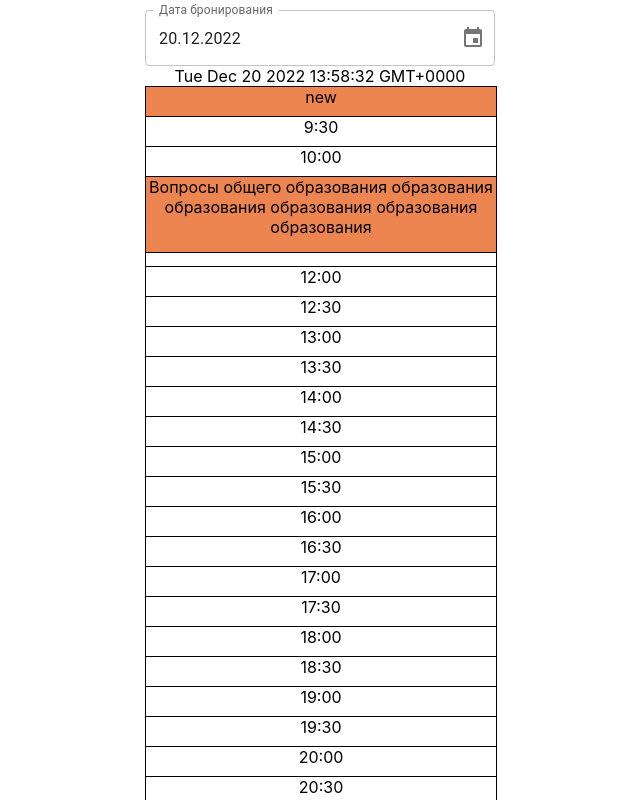
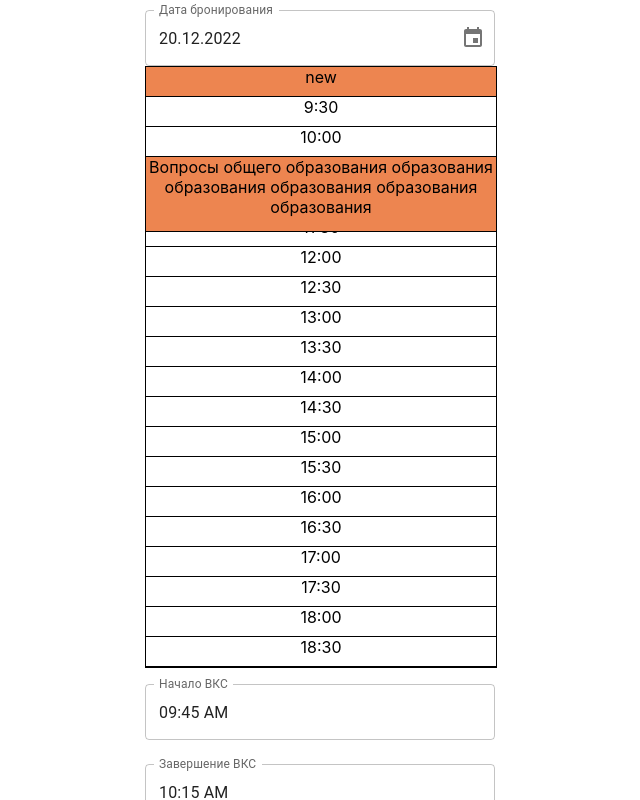
Before and after one commit to isakhalin/AppointApp, a React (Create React App) app: page / in a window 1280 px wide. Shown: the top 800 px of the page, without its empty margins (320-960 px from the left). Built offline with nearby package versions, Linux system fonts and the light colour scheme.

Commit message:
modify(CalendarDay): Доработан календарь

```diff
--- a/src/App.css
+++ b/src/App.css
@@ -53,6 +53,8 @@
   /*max-width: 400px;*/
   /*width: 500px;*/
   min-width: 350px;
-  height: 780px;
+  /*height: 780px;*/
+  /*height: 600px;*/
+  height: 600px;
   border: 1px solid rgb(0, 0, 0);
 }
--- a/src/App.js
+++ b/src/App.js
@@ -12,7 +12,7 @@ import {
 
 function App() {
   const [daySelected, setDaySelected] = useState(new Date().getTime());
-  console.log("DAYnow", daySelected)
+  console.log("Значение даты в Апп", daySelected)
 
   return (
     <div className="App">
--- a/src/components/calendar/index.js
+++ /dev/null
@@ -1 +0,0 @@
-export * from './celendar.jsx';
--- a/src/components/calendar/celendar.jsx
+++ b/src/components/calendarDay/calendarDay.jsx
@@ -6,37 +6,52 @@ import React, {useState} from "react";
 // Import custom comps
 import {VksConstructor} from "../vksConstructor";
 
-export const CalendarDay = ({daySelected}) => {
-  const [dayStartAt, setDayStartAt] = useState("");
-  const [dayEndAt, setDayEndAt] = useState("")
+export const CalendarDay = ({daySelected}) => { // В daySelected приходит дата в милисекундах
+  const [dayStartAt, setDayStartAt] = useState("09:00:00");
+  const [dayEndAt, setDayEndAt] = useState("21:00:00")
 
-  console.log("selectedDay", daySelected);
+  // console.log("Пришло в календарь", new Date(daySelected).toLocaleDateString().split("."));
+  //console.log("!!!", new Date("2023-01-01 00:00:00").getTime())
+
+  const calcDayStart = () => {
+    const date = new Date(daySelected).toLocaleDateString().split(".");
+    return new Date(`${date[2]}-${date[1]}-${date[0]} ${dayStartAt}`).getTime();
+  }
+
+  const calcDayEnd = () => {
+    const date = new Date(daySelected).toLocaleDateString().split(".");
+    return new Date(`${date[2]}-${date[1]}-${date[0]} ${dayEndAt}`).getTime();
+  }
+
+  // console.log("Data", new Date(daySelected).getDay() + 1)
+  // console.log("!!!!", calcDayStart());
+  // console.log("!!!!", calcDayEnd());
 
   const [vks, setVks] = useState([
     {
       id: "434264361",
       title: "new",
       description: "",
-      dayStartAt: new Date("2022-12-20 09:00:00").getTime(),
-      dayEndAt: new Date("2022-12-20 21:00:00").getTime(),
+      // dayStartAt: new Date("2022-12-20 09:00:00").getTime(),
+      // dayEndAt: new Date("2022-12-20 21:00:00").getTime(),
       start: new Date("2022-12-20 09:30:00").getTime(),
       end: new Date("2022-12-20 10:00:00").getTime(),
       styles: {
         top: 0,
-        height: "30px",
+        height: "5%",
       },
     },
     {
       id: "43467345361",
       title: "Вопросы общего образования образования образования образования образования образования",
       description: "",
-      dayStartAt: new Date("2022-12-20 09:00:00").getTime(),
-      dayEndAt: new Date("2022-12-20 21:00:00").getTime(),
+      // dayStartAt: new Date("2022-12-20 09:00:00").getTime(),
+      // dayEndAt: new Date("2022-12-20 21:00:00").getTime(),
       start: new Date("2022-12-20 10:30:00").getTime(), // 1671523200000
-      end: new Date("2022-12-20 11:00:00").getTime(), // 1671526800000
+      end: new Date("2022-12-20 11:45:00").getTime(), // 1671526800000
       styles: {
-        top: 90, // 30 минут это 30 пикселей. (start-dayStartAt)/60000
-        height: "76px", // (end-start)/60000
+        top: "15%", // 1 минута это 0,166666%. Рассчет для пикселей: 30 минут это 30px (start-dayStartAt)/60000
+        height: "12.5%", // Рассчет для процентов 0.166666667 * мин. Рассчет для пикселей: (end-start)/60000
       },
     },
   ])
@@ -110,27 +125,27 @@ export const CalendarDay = ({daySelected}) => {
     {
       title: "18:30",
     },
-    {
-      title: "19:00",
-    },
-    {
-      title: "19:30",
-    },
-    {
-      title: "20:00",
-    },
-    {
-      title: "20:30",
-    },
-    {
-      title: "21:00",
-    },
-    {
-      title: "21:30",
-    },
+    // {
+    //   title: "19:00",
+    // },
+    // {
+    //   title: "19:30",
+    // },
+    // {
+    //   title: "20:00",
+    // },
+    // {
+    //   title: "20:30",
+    // },
+    // {
+    //   title: "21:00",
+    // },
+    // {
+    //   title: "21:30",
+    // },
   ])
 
-  console.log("randomizer", Math.floor((Math.random() * 1000000000)))
+  // console.log("randomizer", Math.floor((Math.random() * 1000000000)))
 
   return (
     <div>
@@ -140,7 +155,7 @@ export const CalendarDay = ({daySelected}) => {
             key={el.title}
             style={{
               width: "100%",
-              height: "30px",
+              height: "5%",
               borderBottom: "1px solid black",
               boxSizing: "border-box",
             }}
--- /dev/null
+++ b/src/components/calendarDay/index.js
@@ -0,0 +1 @@
+export * from './calendarDay.jsx';
--- a/src/components/dateSellector/dateSelector.jsx
+++ b/src/components/dateSellector/dateSelector.jsx
@@ -8,12 +8,10 @@ import TextField from "@mui/material/TextField";
 import {TimePicker} from "@mui/x-date-pickers/TimePicker";
 
 export const DateSelector = ({daySelected, setDaySelected}) => {
-  const [value, setValue] = useState(moment(daySelected));
-  console.log("VAL", value);
+  // const [value, setValue] = useState(moment(daySelected));
 
   const handleChange = (newValue) => {
-    setDaySelected(Number(newValue.format("x")))
-    //setValue(newValue.format("x"));
+    setDaySelected(Number(newValue.format("x")));
   };
 
   return (
@@ -23,7 +21,7 @@ export const DateSelector = ({daySelected, setDaySelected}) => {
           <DesktopDatePicker
             label="Дата бронирования"
             inputFormat="DD.MM.YYYY"
-            value={value}
+            value={daySelected}
             onChange={handleChange}
             renderInput={(params) => <TextField {...params} />}
           />
@@ -35,7 +33,7 @@ export const DateSelector = ({daySelected, setDaySelected}) => {
           {/*/>*/}
         </Stack>
       </LocalizationProvider>
-      <div>{`${value}`}</div>
+      {/*<div>{`${moment(daySelected)}`}</div>*/}
     </div>
   );
 };
--- a/src/components/index.js
+++ b/src/components/index.js
@@ -1,3 +1,3 @@
-export * from './calendar';
+export * from './calendarDay';
 export * from "./vksConstructor";
 export * from "./dateSellector"
--- a/src/components/vksConstructor/vksConstructor.jsx
+++ b/src/components/vksConstructor/vksConstructor.jsx
@@ -11,16 +11,16 @@ import {AdapterMoment} from "@mui/x-date-pickers/AdapterMoment";
 import moment from "moment/moment";
 import Button from "@mui/material/Button";
 
-export const VksConstructor = ({vks, setVks}) => {
+export const VksConstructor = ({vks, setVks, daySelected}) => {
   const [startValue, setStartValue] = useState(moment("2023-01-09T09:45:00"));
   const [endValue, setEndValue] = useState(moment("2023-01-09T10:15:00"));
-  console.log("startValue", startValue.format("x"));
-  console.log("endValue", endValue.format("x"));
-  console.log("top", (startValue.format("x") - new Date("2023-01-09 09:00:00").getTime()) / 60000)
-  console.log("height", (endValue.format("x") - startValue.format("x")) / 60000) // 75
-  console.log("Start", startValue)
-  console.log("End", endValue)
-  console.log("mathDate", endValue - startValue)
+  // console.log("startValue", startValue.format("x"));
+  // console.log("endValue", endValue.format("x"));
+  // console.log("top", (startValue.format("x") - new Date("2023-01-09 09:00:00").getTime()) / 60000)
+  // console.log("height", (endValue.format("x") - startValue.format("x")) / 60000) // 75
+  // console.log("Start", startValue)
+  // console.log("End", endValue)
+  // console.log("mathDate", endValue - startValue)
 
   // const handleChange = (newValue) => {
   //   setValue(newValue);
@@ -30,23 +30,23 @@ export const VksConstructor = ({vks, setVks}) => {
     const newVks = {
       id: Math.floor((Math.random() * 1000000000)),
       title: "Вопросы общего образования",
-      dayStartAt: new Date("2023-01-09 09:00:00").getTime(),
-      dayEndAt: new Date("2023-01-09 22:00:00").getTime(),
+      //dayStartAt: new Date("2023-01-09 09:00:00").getTime(),
+      //dayEndAt: new Date("2023-01-09 22:00:00").getTime(),
       start: startValue.format("x"), // 1671523200000
       end: endValue.format("x"), // 1671526800000
       styles: {
-        position: "absolute",
+        //position: "absolute",
         top: (startValue.format("x") - new Date("2023-01-09 09:00:00").getTime()) / 60000, // 30 минут это 30 пикселей. (start-dayStartAt)/60000
-        backgroundColor: "#ed8550",
+        //backgroundColor: "#ed8550",
         height: `${(endValue.format("x") - startValue.format("x")) / 60000}px`, // (end-start)/60000
-        width: "400px",
-        borderBottom: "1px solid black",
-        boxSizing: "border-box",
+        //width: "400px",
+        //borderBottom: "1px solid black",
+        //boxSizing: "border-box",
       }
     }
 
     setVks([...vks, newVks]);
-    console.log(vks)
+    // console.log(vks)
   }
 
   return (
--- a/src/store/actions/actions.js
+++ b/src/store/actions/actions.js
@@ -14,7 +14,7 @@ import {createAsyncThunk} from "@reduxjs/toolkit";
 //   }
 // );
 export const calendar = createAsyncThunk(
-  "calendar/fetchCalendar",
+  "calendarDay/fetchCalendar",
   async (calendar, {rejectedWithValue}) => {
     try {
       //TODO заюзать апишку для получения календаря с бека
--- a/src/store/reducers/calendarSlice.js
+++ b/src/store/reducers/calendarSlice.js
@@ -1,5 +1,5 @@
 import {createSlice} from "@reduxjs/toolkit";
-// import {calendar} from "../actions/actions";
+// import {calendarDay} from "../actions/actions";
 
 const initialState = {
   calendar: [
```
